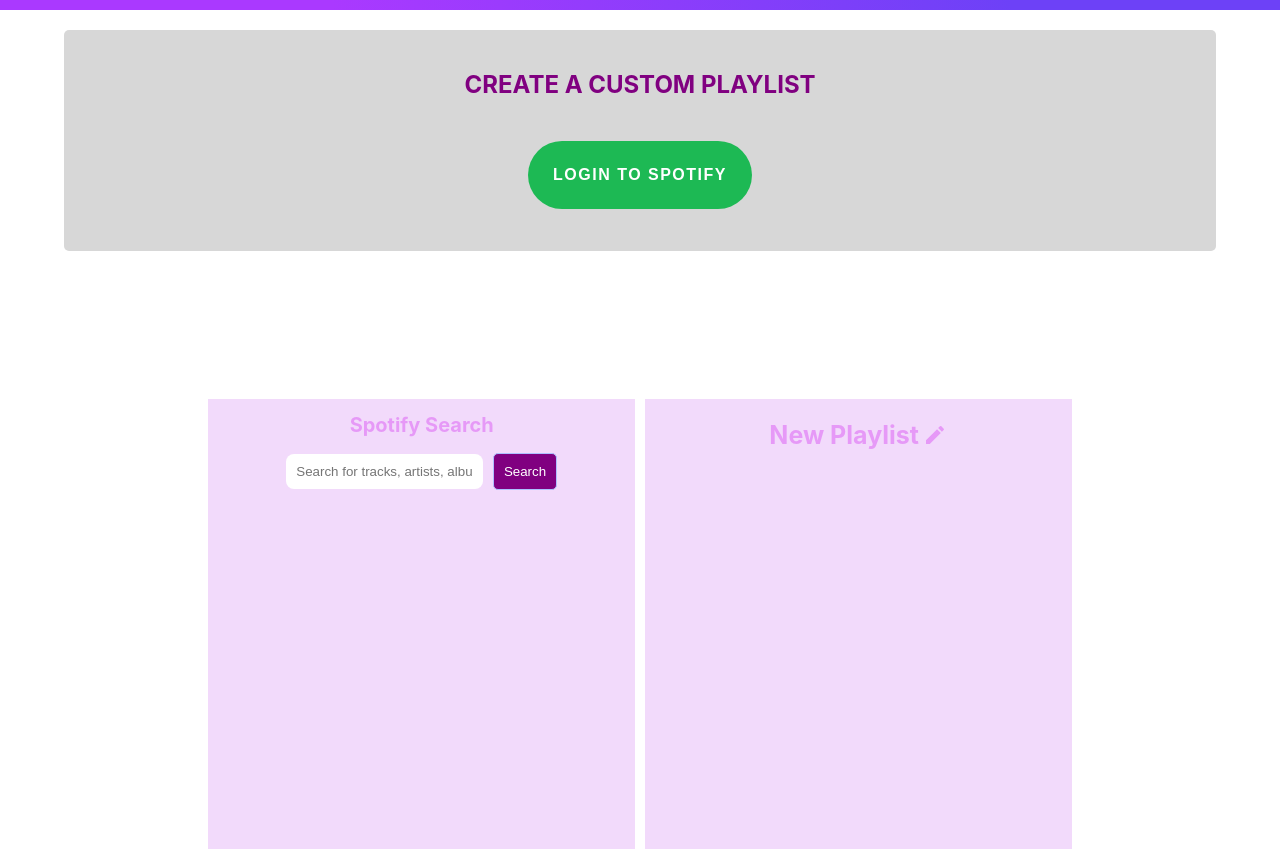
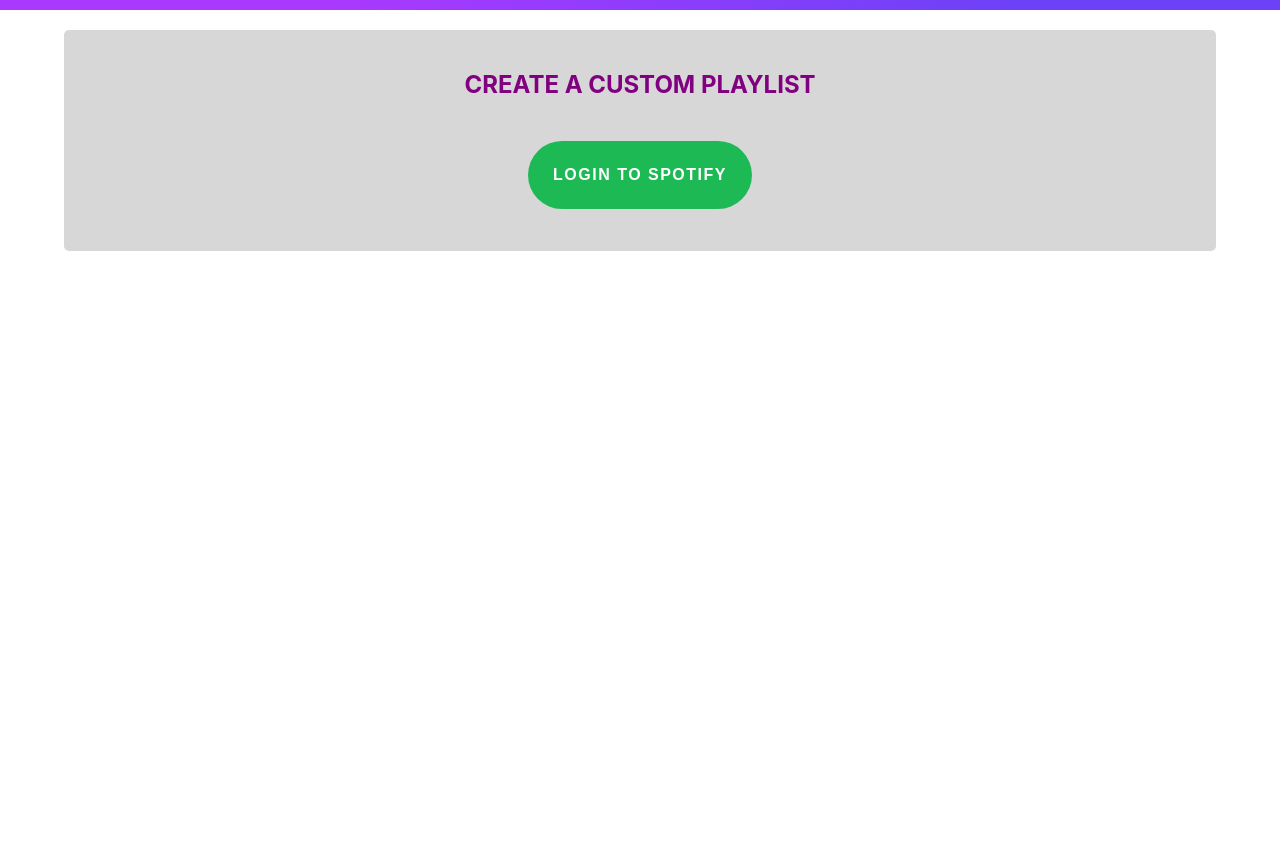
Before and after one commit to DHBuild002/jammmin-playlist-creation-tool, a React (Create React App) app: page / in a window 1280 px wide. After the commit the page ends 800 px from the top, so only its background shows below. Built offline with nearby package versions, Linux system fonts and the light colour scheme.

Commit message:
Hidden creator area to non-authenticated users

```diff
--- a/src/App.js
+++ b/src/App.js
@@ -159,7 +159,8 @@ function App() {
           </Routes>
         </Router>
       </div>
-      <div className="container">
+      {token ? (
+        <div className="container playlist-creator-area">
           <div className="row border1">
             <div className="column left-col">
               {/* Search Module */}
@@ -167,7 +168,6 @@ function App() {
               {/* Results of Search in Tracklist format */}
               <TrackList tracks={searchResults} onAdd={addTrack} />
             </div>
-
             <div className="column border2 right-col">
               <Playlist
                 savedPlaylistName={savedPlaylistName}
@@ -181,6 +181,9 @@ function App() {
             </div>
           </div>
         </div>
+      ) : (
+        ""
+      )}
     </div>
   );
 }
```
Lines whose indentation alone changed are shown as unchanged.
